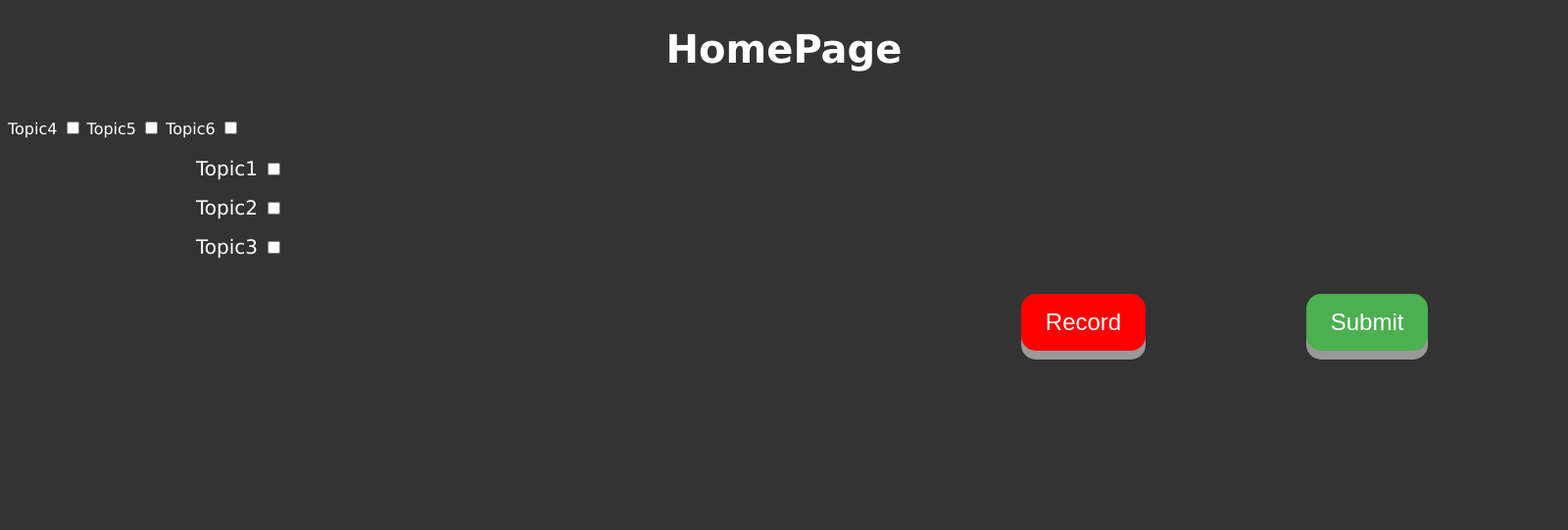
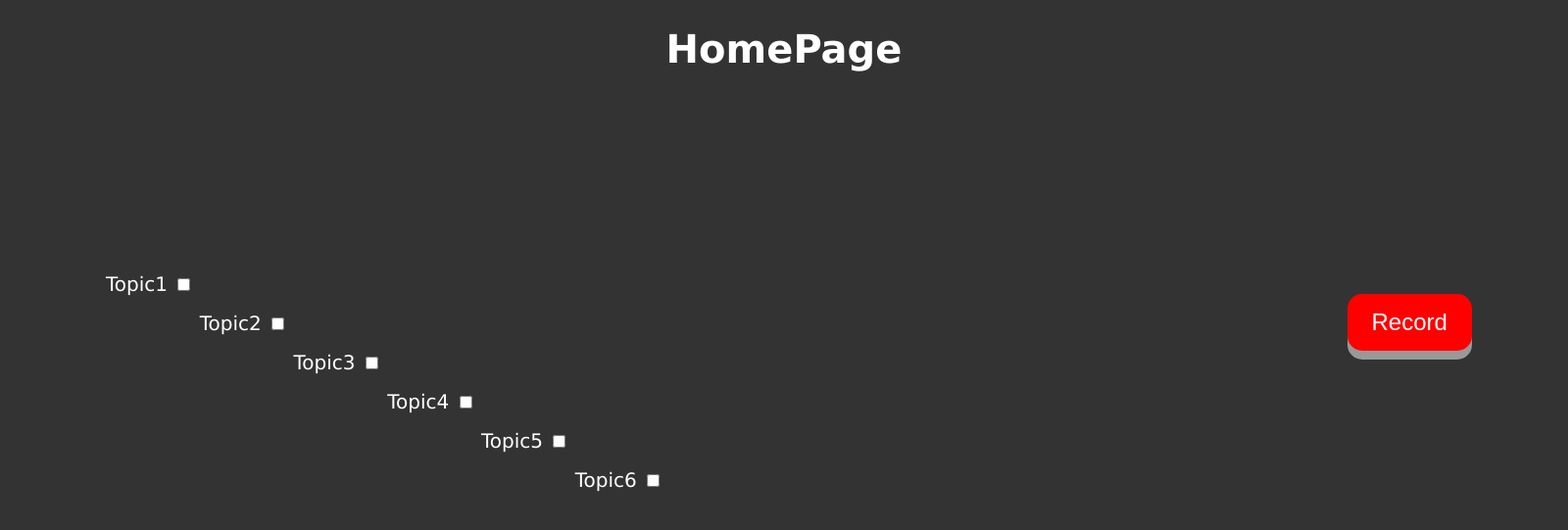
Before and after one commit to TAMAJJJ/ArgCoach, a PHP site: page /debaterhomepage.html in a window 1600 px wide; the page is wider, and only the part inside the window is pictured. Shown: the top 541 px of that part at 98% size. Run offline with PHP 8.4, Linux system fonts and the light colour scheme.

Commit message:
Update debater_homepage.css

```diff
--- a/css/debater_homepage.css
+++ b/css/debater_homepage.css
@@ -46,21 +46,41 @@
 }
 #Topic1{
 
-	position: fixed;
-	left:200px;
+	position: relative;
+	left:100px;
 	top:160px;
 	font-size: 20px;
 }
 #Topic2{
-position: fixed;
-	left:200px;
+position: relative;
+	left:100px;
 	top:200px;
 font-size: 20px;
 
 }
 #Topic3{
-position: fixed;
-	left:200px;
+position: relative;
+	left:100px;
 	top:240px;
 font-size: 20px;
 }
+#Topic4{
+
+	position: relative;
+	left:100px;
+	top:280px;
+	font-size: 20px;
+}
+#Topic5{
+position: relative;
+	left:100px;
+	top:320px;
+font-size: 20px;
+
+}
+#Topic6{
+position: relative;
+	left:100px;
+	top:360px;
+font-size: 20px;
+}
```
